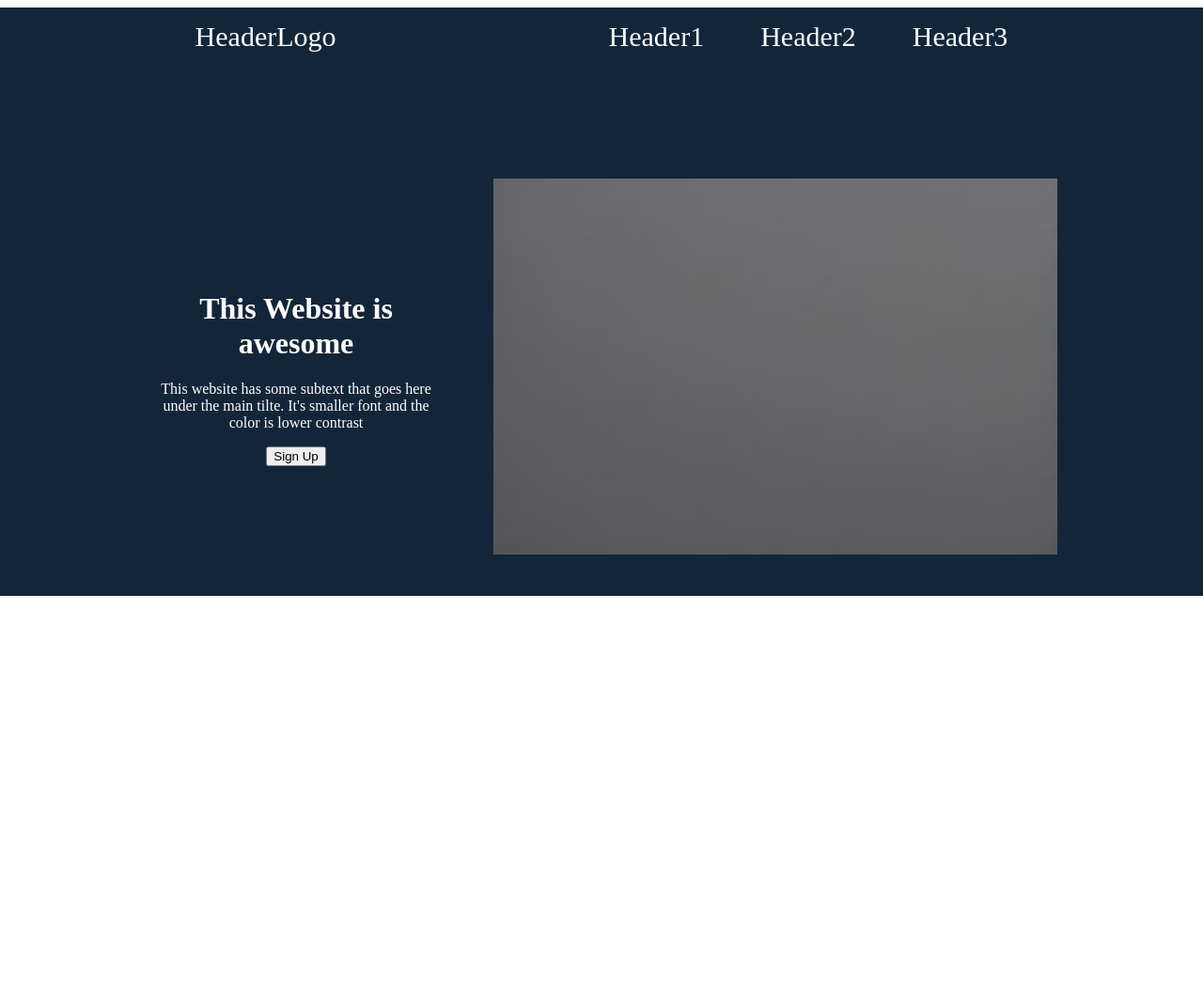
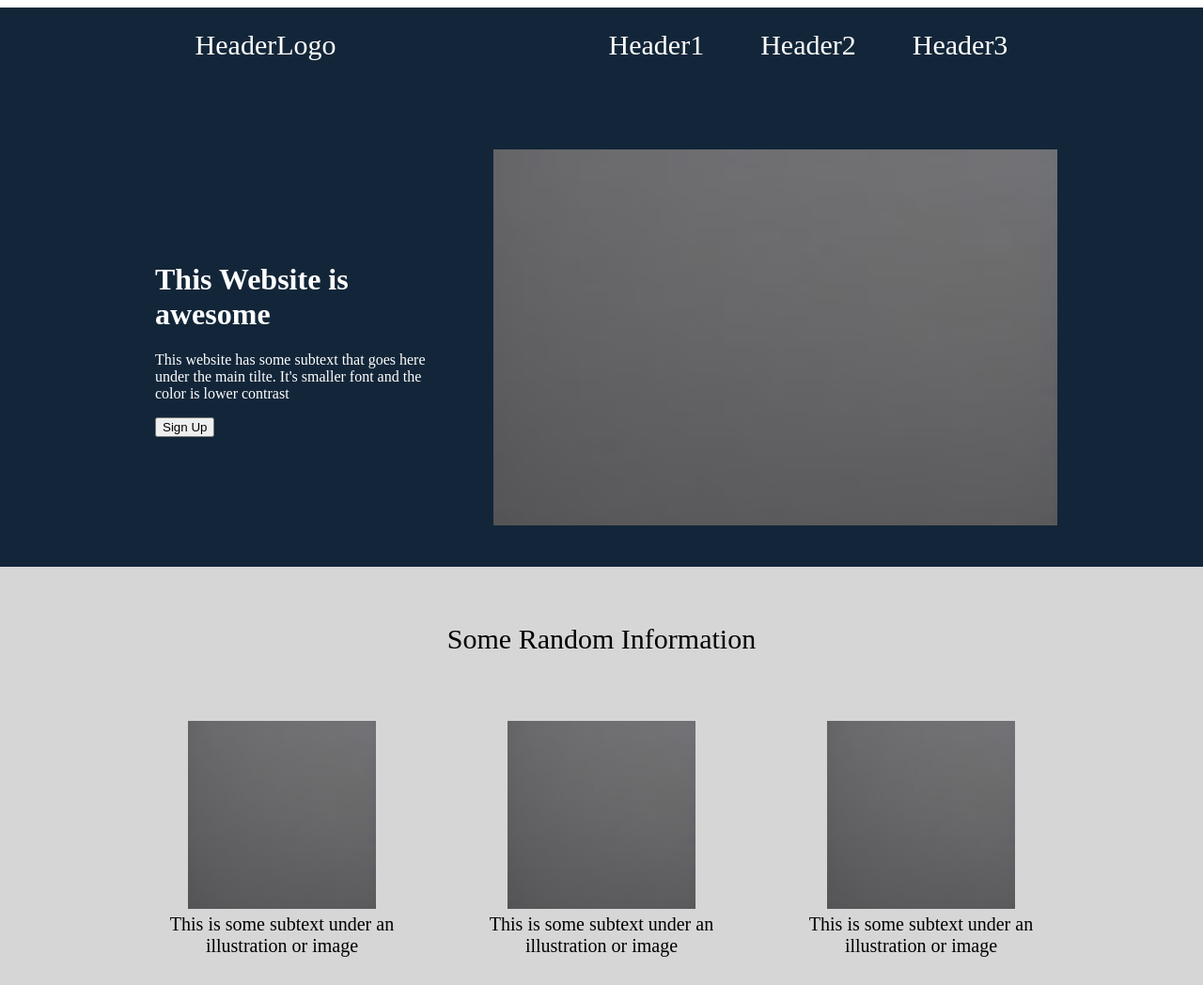
Before and after one commit to fierysleo/landingPage, a plain HTML site: page index.html in a window 1280 px wide. Shown: the top 1048 px of the page at 94% size. Before the commit the page ends 816 px from the top, so only its background shows below. Drawn offline with Linux system fonts and the light colour scheme.

Commit message:
40% done index page(80%) second pages (0%)

```diff
--- a/styles.css
+++ b/css/indexStyles.css
@@ -10,7 +10,7 @@
 .headerLinks div{
     border: 1px ;
     margin: 20px;
-    margin-top: 1px;
+    margin-top: 10px;
     margin-bottom: 1px;
     padding: 5px 10px;
     background-color: #132639;
@@ -48,14 +48,45 @@
 
 .MainBody2 div {
     margin: 20px;
-    margin-top: 100px;
+    margin-top: 60px;
     padding: 10px;
     border-radius: 5px;
     width: 300px;
-    text-align: center;
+    text-align: left;
     gap: 50px;
 }
 
 .MainBody2 .mB2Text{
     margin-left: -270px;
 }
+
+.MainBody3 {
+    display: flex;
+    align-items: center;
+    background-color: #d6d6d6;
+    width: 1400px;
+    padding: 10px 20px;
+    color: rgb(0, 0, 0);
+    justify-content: center;
+}
+
+.MainBody3 div {
+    margin: 20px;
+    margin-top: 40px;
+    padding: 10px solid #132639;
+    border-radius: 5px;
+    width: 300px;
+    text-align: center;
+    gap: 50px;
+    font-size: 20px;
+
+}
+.mB3Text {
+    font-size: 30px;
+    border: #d6d6d6 20px solid;
+    border-top: #d6d6d6 60px solid;
+    border-bottom: 20px solid #d6d6d6;
+    width: 1400px;
+    text-align: center;
+    background-color: #d6d6d6;
+}
--- a/index.html
+++ b/index.html
@@ -4,7 +4,7 @@
     <meta charset="UTF-8">
     <meta name="viewport" content="width=device-width, initial-scale=1.0">
     <title>Document</title>
-    <link rel="stylesheet" href="styles.css">
+    <link rel="stylesheet" href="css/indexStyles.css">
 </head>
 <body>
     <div class="MainBody">
@@ -18,6 +18,12 @@
             <div class="mB2Text"><H1>This Website is awesome</H1> <p>This website has some subtext that goes here under the main tilte. It's smaller font and the color is lower contrast</p> <button>Sign Up</button></div>
             <div class="mB2Image"><img src="images/gray.jpg" alt="gray" width="600" height="400"></div>
         </div>
+        <div class="mB3Text">Some Random Information</div>
+        <div class="MainBody3">
+            <div class="mB3Fact1"><img src="images/gray.jpg" alt="" width="200" height="200"><br>This is some subtext under an illustration or image</div>
+            <div class="mB3Fact2"><img src="images/gray.jpg" alt="" width="200" height="200"><br>This is some subtext under an illustration or image</div>
+            <div class="mB3Fact3"><img src="images/gray.jpg" alt="" width="200" height="200"><br>This is some subtext under an illustration or image</div>
+        </div>
     </div>
 
 </body>
```
